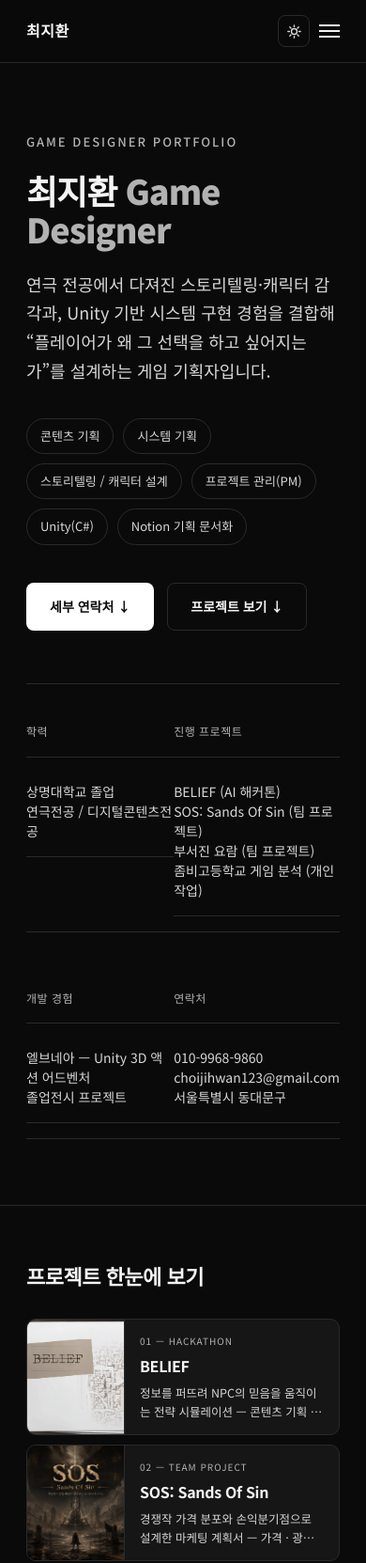
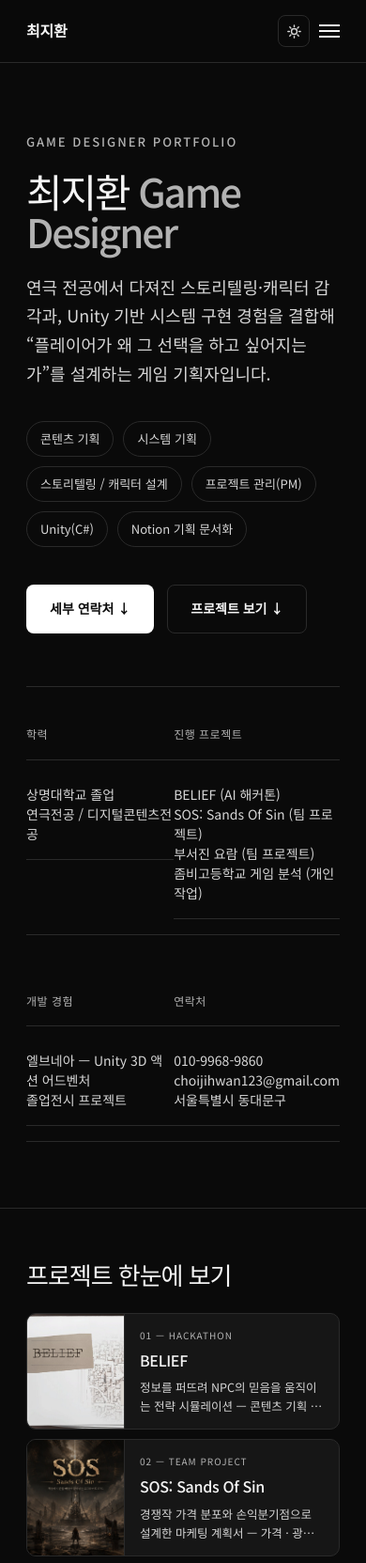
Before and after one commit to Geato7/choijihwan-portfolio, a plain HTML site: page index.html in a window 390 px wide. Shown: the top 1663 px of the page at 94% size. Drawn offline with Linux system fonts and the light colour scheme.

Commit message:
타이포그래피를 레퍼런스(lushnikov.webflow.io) 규칙으로 조정
크고 얇고 타이트한 제목이 그 사이트 인상의 핵심이었다. 실측값은
H1 108px/1.0/w500/ls-0.06em, H2 80px/1.0/w500/ls-0.05em.
컨테이너가 1080px 이라 크기는 비례해 줄이고 규칙은 그대로 가져왔다.

- 히어로 h1   64px w900 ls-1px lh1.15  ->  96px w500 ls-0.05em  lh1.02
- 섹션 h2     42px w900               ->  72px w500 ls-0.045em lh1.03
- 목차 제목   30px w900               ->  48px w500 ls-0.04em
- 연락처 h2   48px w900               ->  72px w500 ls-0.045em
- MY PART h3  19px w700               ->  23px w600 ls-0.035em
- 카드 제목   18px w700               ->  20px w500
- 지표 숫자   24px w900               ->  28px w600
- 로고        w900 ls+0.5px           ->  w600 ls-0.01em

색·레이아웃·내용은 건드리지 않았다.

한글이 행간 1.0 대에서 잘리지 않는지 확인: 72px 기준 실제 잉크 66px,
줄박스 74px 로 8px 여유. 이웃 요소와의 간격도 14~22px 로 충돌 없음.
375 / 1024 / 1440px 전부 가로 넘침 0, 제목 잘림 0.

Co-Authored-By: Claude Opus 5 <noreply@anthropic.com>

```diff
--- a/index.html
+++ b/index.html
@@ -122,7 +122,7 @@
     max-width:var(--maxw); margin:0 auto; padding:16px 28px;
     display:flex; align-items:center; justify-content:space-between;
   }
-  .logo{font-weight:900; font-size:16px; letter-spacing:0.5px;}
+  .logo{font-weight:600; font-size:16px; letter-spacing:-0.01em;}
   .nav-links{display:flex; gap:28px; font-size:14px; color:var(--text-dim);}
   .nav-links a{transition:color .2s;}
   .nav-links a:hover{color:var(--hover-text);}
@@ -153,8 +153,8 @@
     color:var(--text-faint); margin-bottom:20px; font-weight:500;
   }
   .hero h1{
-    font-size:clamp(36px,6vw,64px);
-    font-weight:900; letter-spacing:-1px; line-height:1.15;
+    font-size:clamp(42px,7.6vw,96px);
+    font-weight:500; letter-spacing:-0.05em; line-height:1.02;
     margin-bottom:22px;
   }
   .hero h1 span{color:var(--text-faint);}
@@ -189,7 +189,7 @@
 
   /* PROJECT INDEX — 히어로 아래 카드 목차 */
   .index-sec{padding:80px 0; border-bottom:1px solid var(--border);}
-  .index-title{font-size:clamp(22px,3vw,30px); font-weight:900; letter-spacing:-0.5px; margin-bottom:26px;}
+  .index-title{font-size:clamp(26px,4vw,48px); font-weight:500; letter-spacing:-0.04em; line-height:1.05; margin-bottom:28px;}
   .index-grid{display:grid; grid-template-columns:repeat(3,1fr); gap:16px;}
   .pcard{
     display:flex; flex-direction:column; overflow:hidden;
@@ -206,20 +206,20 @@
   .pcard-noimg{font-size:12px; letter-spacing:2px; color:var(--text-faint); text-align:center; padding:0 16px;}
   .pcard-body{display:block; padding:18px 18px 20px;}
   .pcard-num{display:block; font-size:11px; letter-spacing:1.5px; color:var(--text-faint); margin-bottom:8px;}
-  .pcard-title{display:block; font-size:18px; font-weight:700; letter-spacing:-0.3px; margin-bottom:8px;}
+  .pcard-title{display:block; font-size:20px; font-weight:500; letter-spacing:-0.02em; margin-bottom:8px;}
   .pcard-sum{display:block; font-size:13.5px; color:var(--text-dim); line-height:1.6;}
 
   /* SECTION GENERIC */
   section.project{padding:100px 0; border-bottom:1px solid var(--border);}
   .section-head{margin-bottom:48px;}
   .section-num{font-size:13px; color:var(--text-faint); letter-spacing:2px; margin-bottom:14px;}
-  .section-head h2{font-size:clamp(28px,4vw,42px); font-weight:900; letter-spacing:-0.5px; margin-bottom:14px;}
+  .section-head h2{font-size:clamp(32px,5.4vw,72px); font-weight:500; letter-spacing:-0.045em; line-height:1.03; margin-bottom:16px;}
   .section-head .role{font-size:14px; color:var(--text-dim);}
   .section-lead{font-size:16px; color:var(--text-dim); max-width:680px; margin-top:18px; font-weight:400;}
 
   .stat-row{display:grid; grid-template-columns:repeat(auto-fit,minmax(130px,1fr)); gap:1px; background:var(--border); margin:40px 0; border:1px solid var(--border);}
   .stat{background:var(--bg); padding:22px 18px;}
-  .stat .num{font-size:24px; font-weight:900; margin-bottom:4px;}
+  .stat .num{font-size:28px; font-weight:600; letter-spacing:-0.03em; margin-bottom:5px;}
   .stat .lbl{font-size:12px; color:var(--text-faint);}
 
   /* 칸을 늘리지 않고 내용 높이만큼만 쓴다.
@@ -238,7 +238,7 @@
     border-radius:6px; background:var(--card); padding:28px 30px; margin:40px 0;
   }
   .my-part .mp-label{font-size:12px; letter-spacing:2px; color:var(--text-faint); font-weight:700; margin-bottom:12px;}
-  .my-part h3{font-size:19px; font-weight:700; letter-spacing:-0.3px; margin-bottom:14px;}
+  .my-part h3{font-size:23px; font-weight:600; letter-spacing:-0.035em; line-height:1.25; margin-bottom:14px;}
   .my-part p{font-size:15px; color:var(--text-dim); font-weight:400; margin-bottom:18px;}
   .my-part ul{list-style:none; display:grid; gap:11px;}
   .my-part li{font-size:14px; color:var(--text-dim); font-weight:400; line-height:1.65; padding-left:18px; position:relative;}
@@ -270,7 +270,7 @@
 
   /* CONTACT / FOOTER */
   footer{padding:90px 0 60px;}
-  footer h2{font-size:clamp(30px,5vw,48px); font-weight:900; margin-bottom:20px; letter-spacing:-0.5px;}
+  footer h2{font-size:clamp(32px,5.4vw,72px); font-weight:500; margin-bottom:22px; letter-spacing:-0.045em; line-height:1.03;}
   footer p{color:var(--text-dim); max-width:520px; margin-bottom:36px; font-weight:400;}
   .contact-links{display:flex; flex-wrap:wrap; gap:14px; margin-bottom:60px;}
   .foot-bottom{border-top:1px solid var(--border); padding-top:24px; display:flex; justify-content:space-between; flex-wrap:wrap; gap:10px;}
--- a/src/styles.css
+++ b/src/styles.css
@@ -63,7 +63,7 @@
     max-width:var(--maxw); margin:0 auto; padding:16px 28px;
     display:flex; align-items:center; justify-content:space-between;
   }
-  .logo{font-weight:900; font-size:16px; letter-spacing:0.5px;}
+  .logo{font-weight:600; font-size:16px; letter-spacing:-0.01em;}
   .nav-links{display:flex; gap:28px; font-size:14px; color:var(--text-dim);}
   .nav-links a{transition:color .2s;}
   .nav-links a:hover{color:var(--hover-text);}
@@ -94,8 +94,8 @@
     color:var(--text-faint); margin-bottom:20px; font-weight:500;
   }
   .hero h1{
-    font-size:clamp(36px,6vw,64px);
-    font-weight:900; letter-spacing:-1px; line-height:1.15;
+    font-size:clamp(42px,7.6vw,96px);
+    font-weight:500; letter-spacing:-0.05em; line-height:1.02;
     margin-bottom:22px;
   }
   .hero h1 span{color:var(--text-faint);}
@@ -130,7 +130,7 @@
 
   /* PROJECT INDEX — 히어로 아래 카드 목차 */
   .index-sec{padding:80px 0; border-bottom:1px solid var(--border);}
-  .index-title{font-size:clamp(22px,3vw,30px); font-weight:900; letter-spacing:-0.5px; margin-bottom:26px;}
+  .index-title{font-size:clamp(26px,4vw,48px); font-weight:500; letter-spacing:-0.04em; line-height:1.05; margin-bottom:28px;}
   .index-grid{display:grid; grid-template-columns:repeat(3,1fr); gap:16px;}
   .pcard{
     display:flex; flex-direction:column; overflow:hidden;
@@ -147,20 +147,20 @@
   .pcard-noimg{font-size:12px; letter-spacing:2px; color:var(--text-faint); text-align:center; padding:0 16px;}
   .pcard-body{display:block; padding:18px 18px 20px;}
   .pcard-num{display:block; font-size:11px; letter-spacing:1.5px; color:var(--text-faint); margin-bottom:8px;}
-  .pcard-title{display:block; font-size:18px; font-weight:700; letter-spacing:-0.3px; margin-bottom:8px;}
+  .pcard-title{display:block; font-size:20px; font-weight:500; letter-spacing:-0.02em; margin-bottom:8px;}
   .pcard-sum{display:block; font-size:13.5px; color:var(--text-dim); line-height:1.6;}
 
   /* SECTION GENERIC */
   section.project{padding:100px 0; border-bottom:1px solid var(--border);}
   .section-head{margin-bottom:48px;}
   .section-num{font-size:13px; color:var(--text-faint); letter-spacing:2px; margin-bottom:14px;}
-  .section-head h2{font-size:clamp(28px,4vw,42px); font-weight:900; letter-spacing:-0.5px; margin-bottom:14px;}
+  .section-head h2{font-size:clamp(32px,5.4vw,72px); font-weight:500; letter-spacing:-0.045em; line-height:1.03; margin-bottom:16px;}
   .section-head .role{font-size:14px; color:var(--text-dim);}
   .section-lead{font-size:16px; color:var(--text-dim); max-width:680px; margin-top:18px; font-weight:400;}
 
   .stat-row{display:grid; grid-template-columns:repeat(auto-fit,minmax(130px,1fr)); gap:1px; background:var(--border); margin:40px 0; border:1px solid var(--border);}
   .stat{background:var(--bg); padding:22px 18px;}
-  .stat .num{font-size:24px; font-weight:900; margin-bottom:4px;}
+  .stat .num{font-size:28px; font-weight:600; letter-spacing:-0.03em; margin-bottom:5px;}
   .stat .lbl{font-size:12px; color:var(--text-faint);}
 
   /* 칸을 늘리지 않고 내용 높이만큼만 쓴다.
@@ -179,7 +179,7 @@
     border-radius:6px; background:var(--card); padding:28px 30px; margin:40px 0;
   }
   .my-part .mp-label{font-size:12px; letter-spacing:2px; color:var(--text-faint); font-weight:700; margin-bottom:12px;}
-  .my-part h3{font-size:19px; font-weight:700; letter-spacing:-0.3px; margin-bottom:14px;}
+  .my-part h3{font-size:23px; font-weight:600; letter-spacing:-0.035em; line-height:1.25; margin-bottom:14px;}
   .my-part p{font-size:15px; color:var(--text-dim); font-weight:400; margin-bottom:18px;}
   .my-part ul{list-style:none; display:grid; gap:11px;}
   .my-part li{font-size:14px; color:var(--text-dim); font-weight:400; line-height:1.65; padding-left:18px; position:relative;}
@@ -211,7 +211,7 @@
 
   /* CONTACT / FOOTER */
   footer{padding:90px 0 60px;}
-  footer h2{font-size:clamp(30px,5vw,48px); font-weight:900; margin-bottom:20px; letter-spacing:-0.5px;}
+  footer h2{font-size:clamp(32px,5.4vw,72px); font-weight:500; margin-bottom:22px; letter-spacing:-0.045em; line-height:1.03;}
   footer p{color:var(--text-dim); max-width:520px; margin-bottom:36px; font-weight:400;}
   .contact-links{display:flex; flex-wrap:wrap; gap:14px; margin-bottom:60px;}
   .foot-bottom{border-top:1px solid var(--border); padding-top:24px; display:flex; justify-content:space-between; flex-wrap:wrap; gap:10px;}
```
